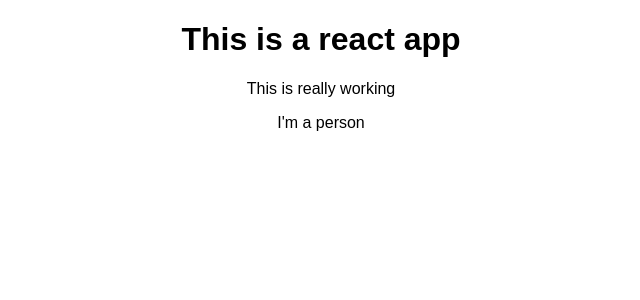
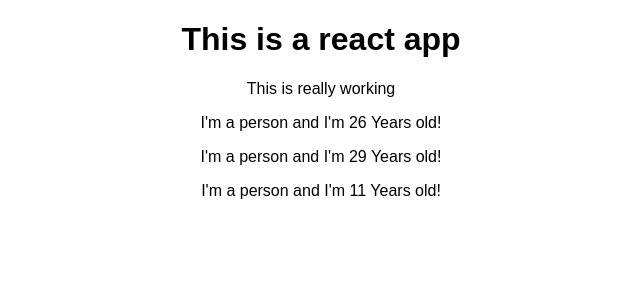
Before and after one commit to palvaibhav/react-complete-guide, a React (Create React App) app: page / in a window 1280 px wide. Shown: the top 300 px of the page, without its empty margins (319-959 px from the left). Built offline with nearby package versions, Linux system fonts and the light colour scheme.

Commit message:
dynamic content

```diff
--- a/src/App.js
+++ b/src/App.js
@@ -10,6 +10,8 @@
         <h1>This is a react app</h1>
         <p>This is really working</p>
         <Person/>
+        <Person/>
+        <Person/>
       </div>
     );
   }
--- a/src/Person/Person.js
+++ b/src/Person/Person.js
@@ -1,7 +1,7 @@
 import React from 'react';
 
 const person = () => {
-   return <p>I'm a person</p>
+   return <p>I'm a person and I'm {Math.floor(Math.random() * 30)} Years old!</p>
 };
 
 export default person;
```
